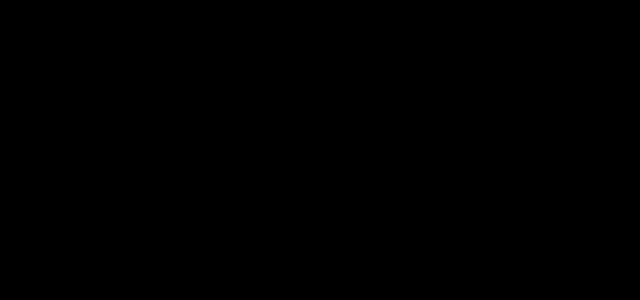
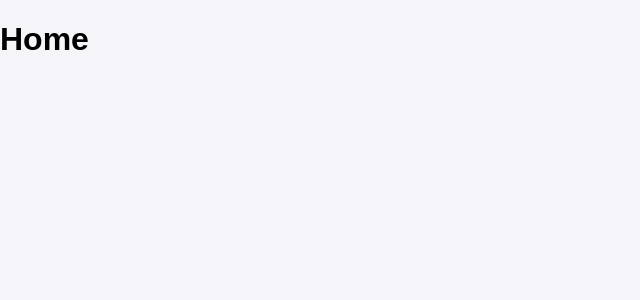
Before and after one commit to FabLab-AI-Software-Development/group-4-staticsite, a React (Create React App) app: page /Home in a window 1280 px wide. Before the commit this address had no page. Shown: the top 300 px of the page, without its empty margins (0-640 px from the left). Built offline with nearby package versions, Linux system fonts and the light colour scheme.

Commit message:
connected

```diff
--- a/src/App.css
+++ b/src/App.css
@@ -37,11 +37,6 @@
   }
 }
 
-body {
-  background-color: black;
-  color: white;
-  font-family: Arial, sans-serif;
-}
 .gallery {
   display: flex;
   flex-wrap: wrap;
--- a/src/components/nav/nav.jsx
+++ b/src/components/nav/nav.jsx
@@ -5,10 +5,11 @@ const Nav = () => {
     return (
         <nav>
         <div class="container">
-            <a href="#home">Home</a>
-            <a href="#about">About</a>
-            <a href="#services">Services</a>
-            <a href="#contact">Contact</a>
+            <a href="/home">Home</a>
+            <a href="/about">About</a>
+            <a href="/services">Services</a>
+            <a href="/contact">Contact</a>
+            <a href="/gallery">Gallery</a>
         </div>
         </nav>
     );
--- a/src/index.js
+++ b/src/index.js
@@ -5,6 +5,10 @@ import './index.css';
 import App from './App';
 import Gallery from './pages/gallery';
 import reportWebVitals from './reportWebVitals';
+import Home from './pages/home';
+import About from './pages/about';
+import Travel from './pages/travel';
+import Services from './pages/services';
 
 const root = ReactDOM.createRoot(document.getElementById('root'));
 root.render(
@@ -13,11 +17,11 @@ root.render(
       <Routes>
         <Route path="/" element={<App />} />
         {/* <Route index element={<Home />} /> */}
-      {/*   <Route path="/About" element={<About />} /> */}
+        <Route path="/Home" element={<Home />} />
+        <Route path="/About" element={<About />} />
         <Route path="/Gallery" element={<Gallery />} />
-        {/* <Route path="/Services" element={<Services />} />
-        <Route path="/travel" element={<travel />} />
-        */}
+        <Route path="/Services" element={<Services />} />
+        <Route path="/travel" element={<Travel />} />
       </Routes>
     </BrowserRouter>
   </React.StrictMode>
--- a/src/pages/gallery.jsx
+++ b/src/pages/gallery.jsx
@@ -1,5 +1,4 @@
-import React, {useState} from 'react';
-import {Outlet, Link} from "react-router-dom";
+import React from 'react';
 
 const Gallery =() => {
     return (
--- a/src/pages/home.jsx
+++ b/src/pages/home.jsx
@@ -1,28 +1,11 @@
-
-import React from "react";
+import React from 'react';
 
 const Home = () => {
     return (
         <div>
-            <h1>El Paso</h1>
-            <h2>The place we call home.</h2>
-            <p>Welcome to your El Paso Concierge App! Our mission is to ensure that you always have something to look forward to while living or visiting the Sun City!</p>
-            <p>&hearts; 2024 ELP Concierge. All rights reserved. And some lefts too</p>
-        </div>
-
-    );
-}
-
-export default Home;
-
-import React from 'react';
-
-const Travel = () => {
-    return (
-        <div>
-            <h1> Travel </h1>
+            <h1> Home </h1>
         </div>
     );
 };
 
-export default Travel;
+export default Home;
```
Also changed, not shown: 1 other file (tests, documents, lock files or other folders).
